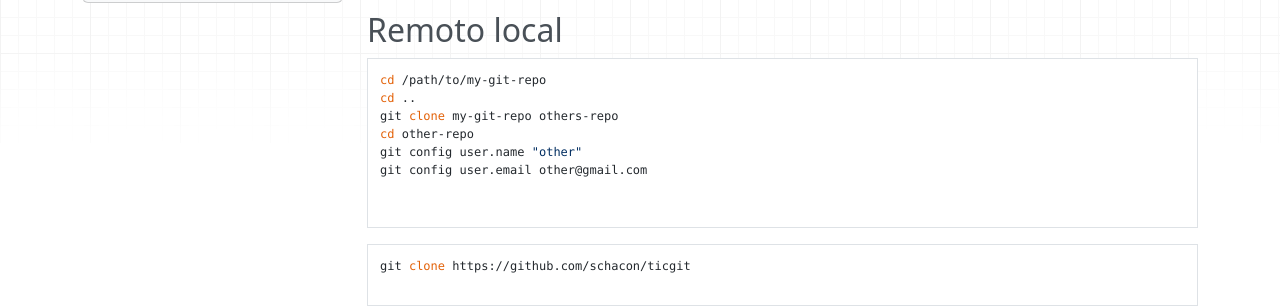
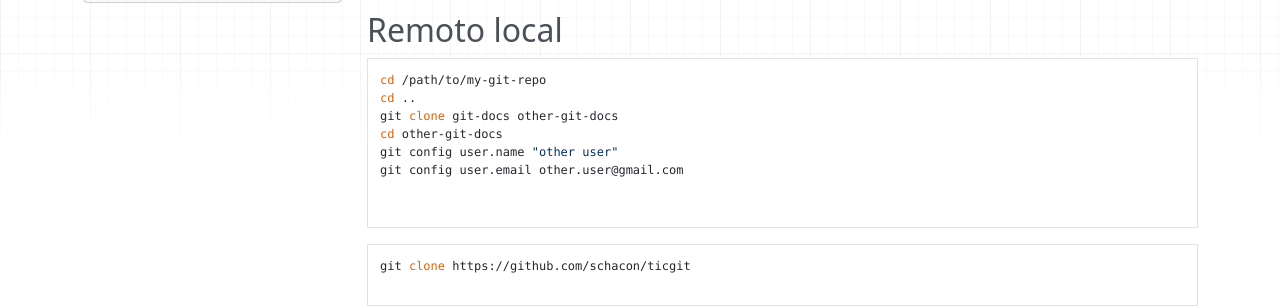
Before and after one commit to jeanCarloMachado/git_course, an MkDocs documentation site: the page built from docs/remotos.md, in a window 1280 px wide. Shown: the part 163-471 px from the top of the page. Built offline with MkDocs 1.6.1, drawn with Linux system fonts in a browser that asks for light colours; nearby versions of some CDN libraries; old or Windows-style settings are respelled for this version of MkDocs.

Commit message:
improvements 2

````diff
--- a/docs/remotos.md
+++ b/docs/remotos.md
@@ -9,10 +9,10 @@ Remoto local
 ```
 cd /path/to/my-git-repo
 cd ..
-git clone my-git-repo others-repo
-cd other-repo
-git config user.name "other"
-git config user.email other@gmail.com
+git clone git-docs other-git-docs
+cd other-git-docs
+git config user.name "other user"
+git config user.email other.user@gmail.com
 
 
 ```
````
